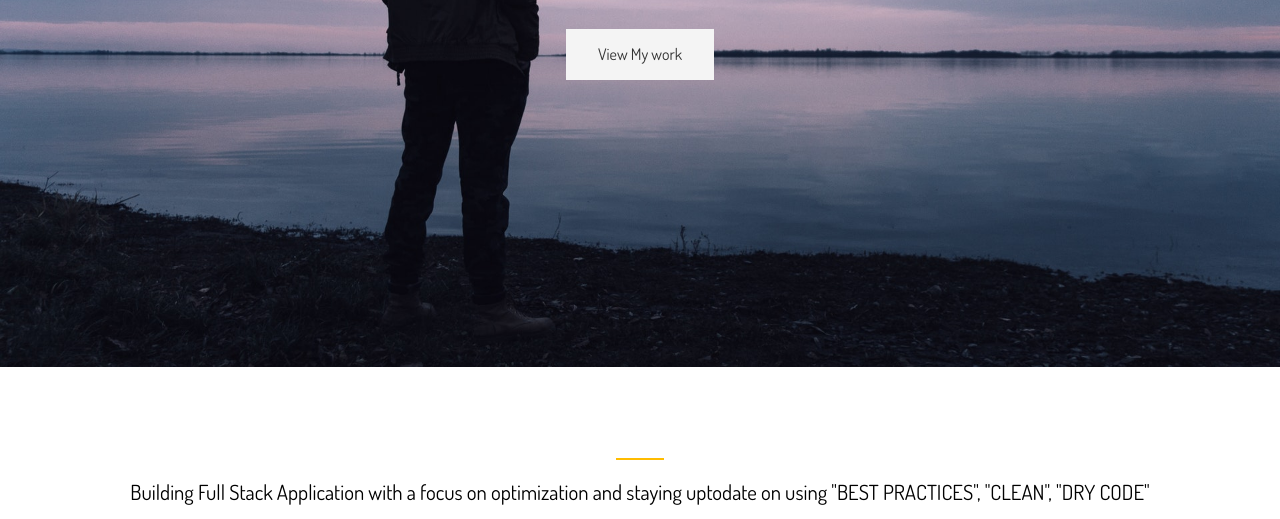
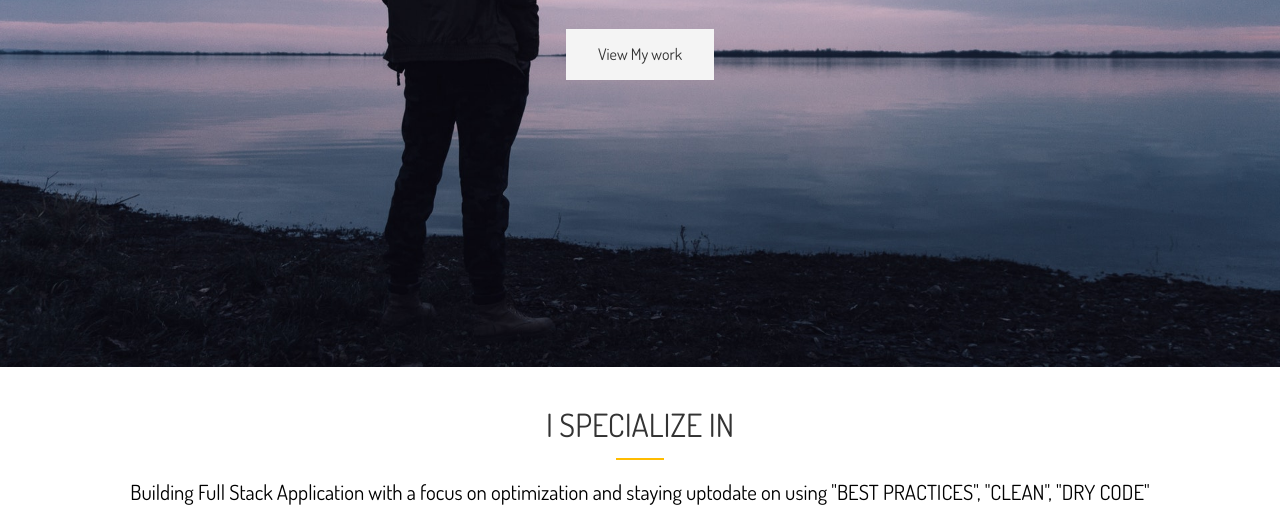
Before and after one commit to morpheus86/htmlportfolio, a website: page dist/index.html in a window 1280 px wide. Shown: the part 433-952 px from the top of the page. Drawn offline with nearby package versions, Linux system fonts and the light colour scheme; files that its build step writes are made by us from their sources.

Commit message:
finishing touches

```diff
--- a/scss/_utility.scss
+++ b/scss/_utility.scss
@@ -112,5 +112,5 @@ input[class^="btn-"]:hover {
   text-align: center;
   font-weight: 100;
   text-transform: uppercase;
-  color: #fff;
+  color: $dark-color;
 }
```
Also changed, not shown: dist/about.html, dist/contact.html.
